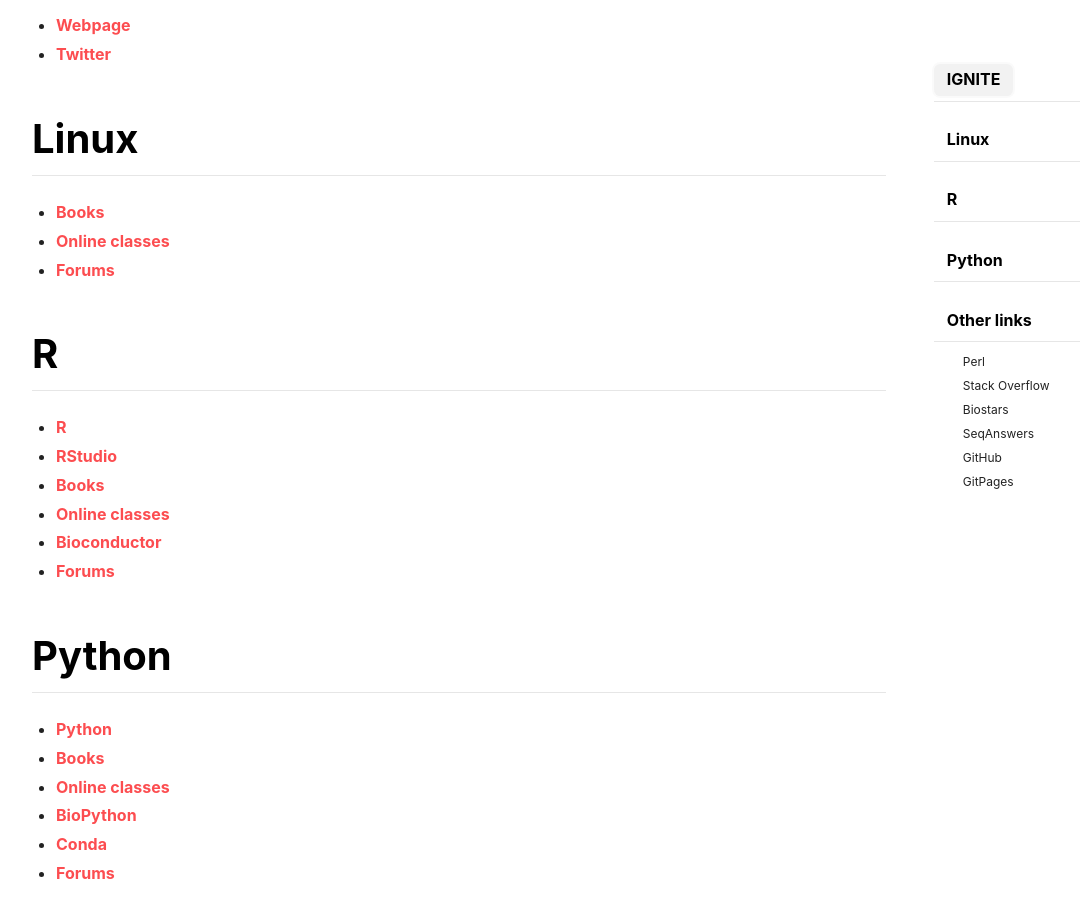
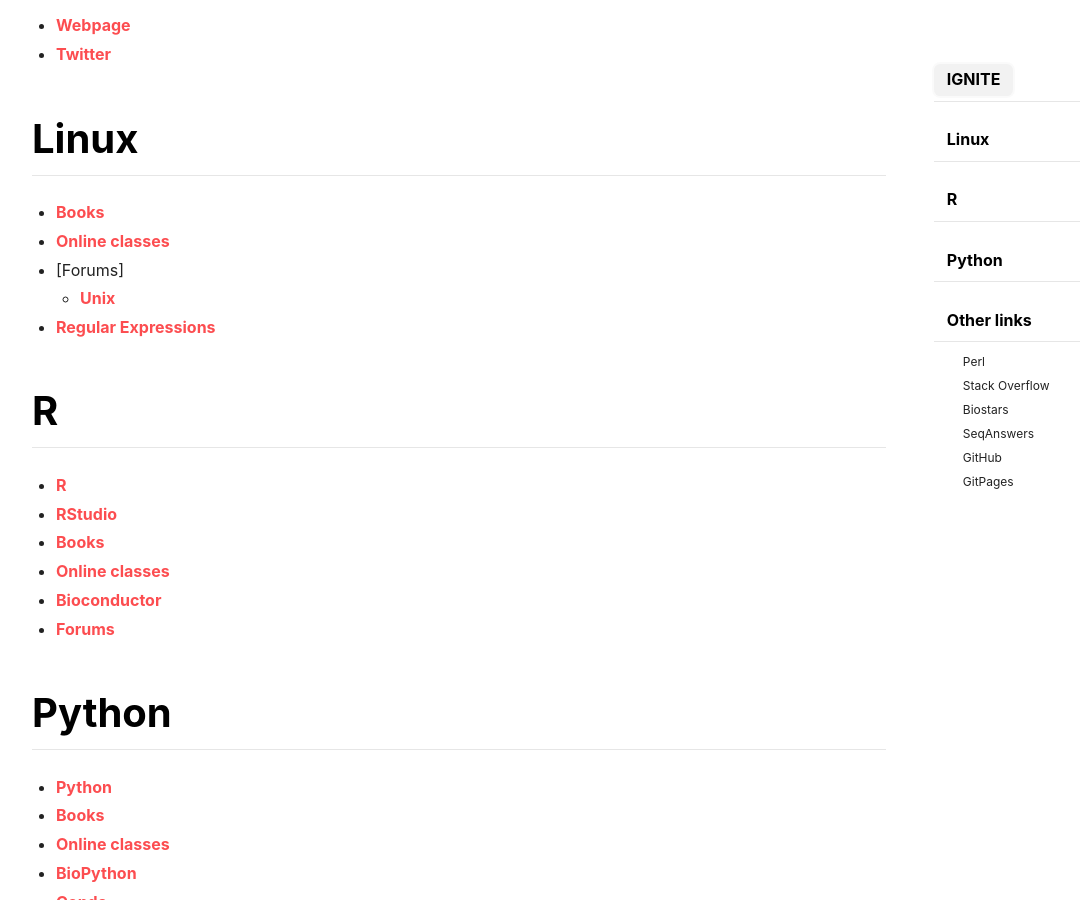
Before and after one commit to itn-ignite/ESRs-Programming-and-Bioinformatics-Workshop, a Jekyll site: the page built from docs/ulinks.md, in a window 1280 px wide and 900 px high, scrolled down 429 px. Shown: the whole window, without its empty margins (71-1151 px from the left). Built offline with Jekyll 4.4.1, drawn with Linux system fonts in a browser that asks for light colours; nearby versions of some CDN libraries.

Commit message:
Update ulinks.md

```diff
--- a/docs/ulinks.md
+++ b/docs/ulinks.md
@@ -19,7 +19,9 @@ More updates and links coming soon. Stay tuned!
 # Linux
 - [Books]()
 - [Online classes]()
-- [Forums]()
+- [Forums]
+    - [Unix](https://www.unix.com/)
+- [Regular Expressions](https://michael.tngconsulting.ca/UNIX_Regular_Expressions.pdf)
 
 # R
 - [R](https://cran.r-project.org/)
```
